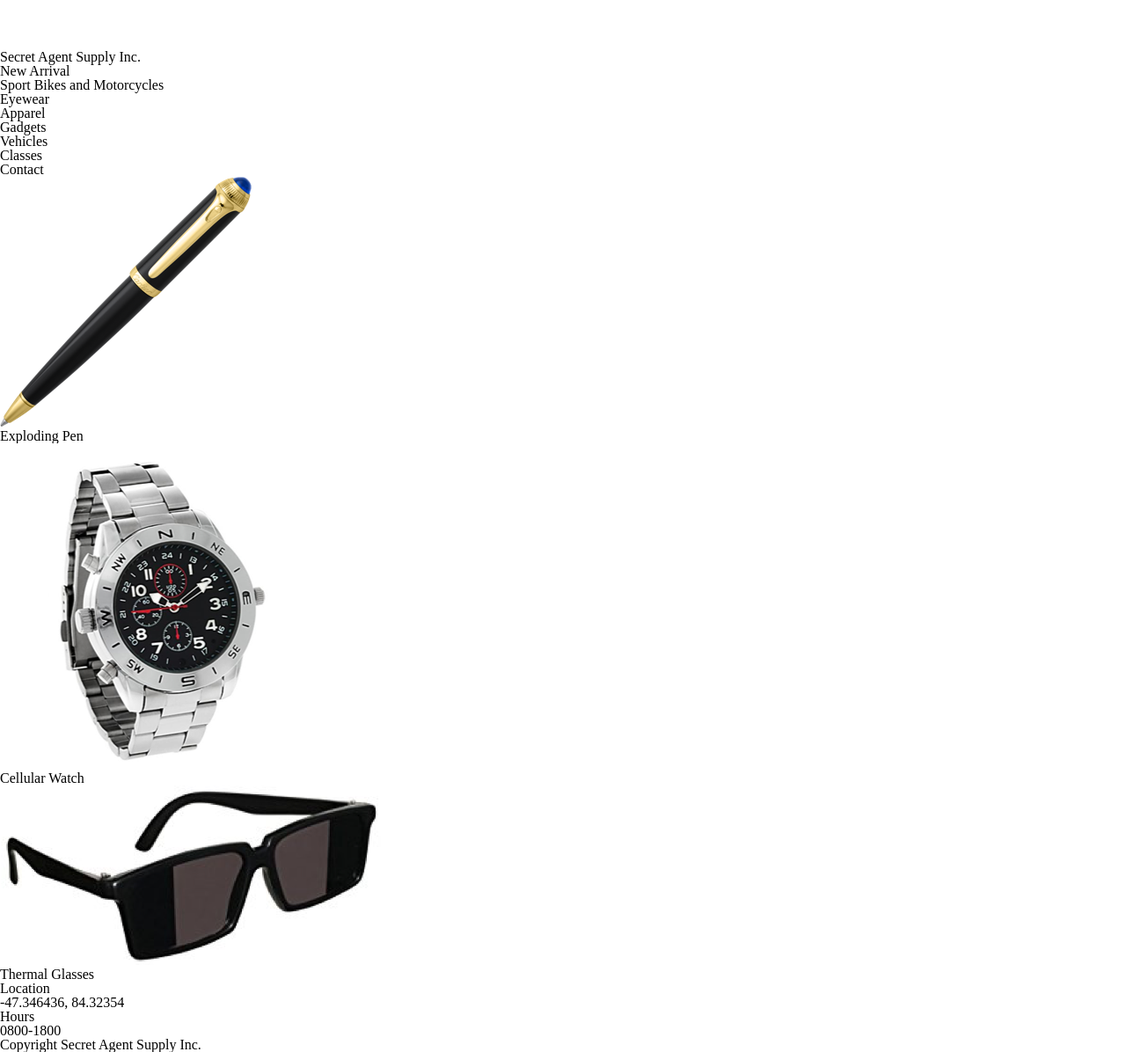
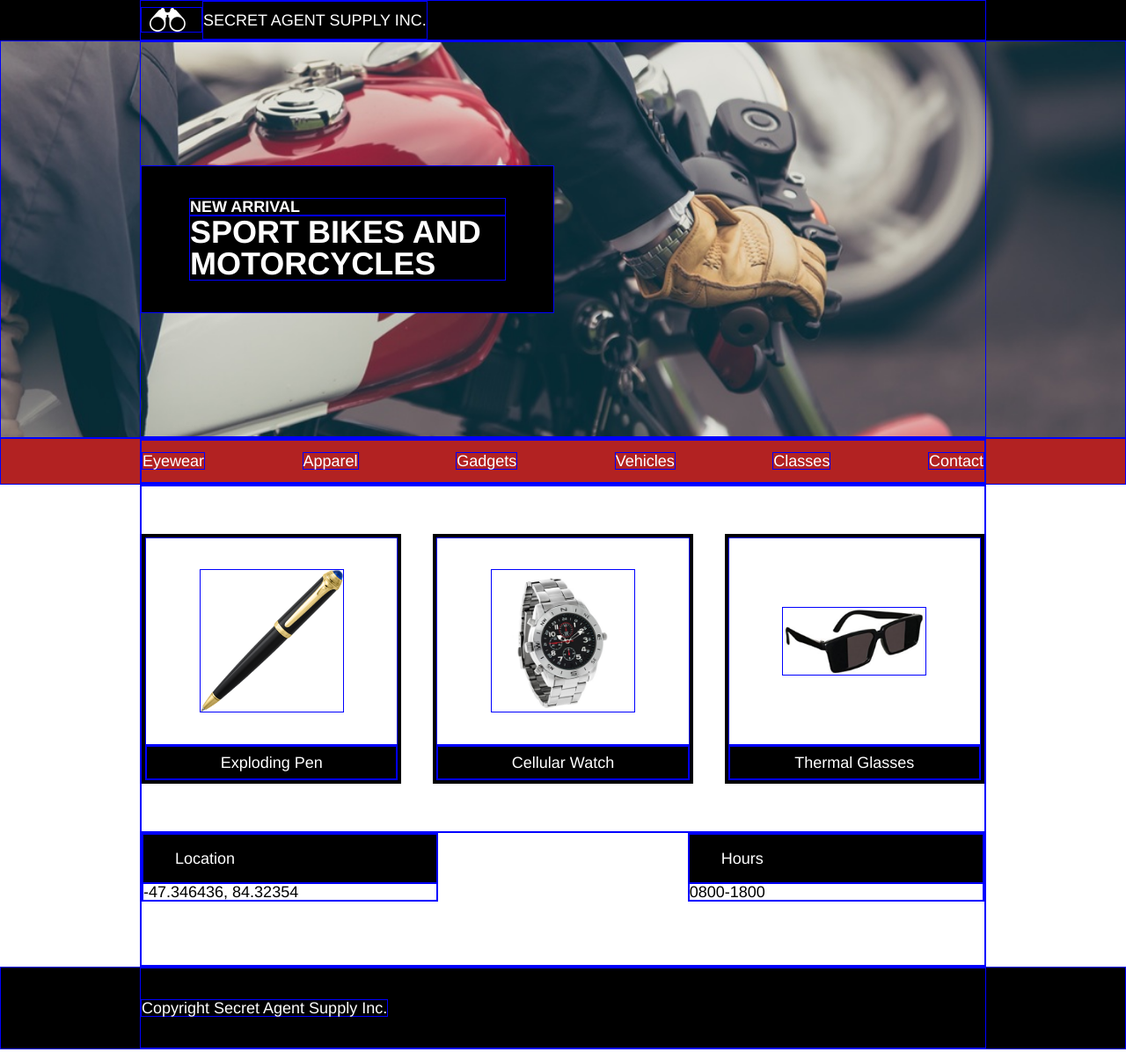
Before and after one commit to Zwartemis/SecretAgentSupply, a plain HTML site: page index.html in a window 1280 px wide. Shown: the whole page at 88% size. Drawn offline with Linux system fonts and the light colour scheme.

Commit message:
Built CSS structure for desktop view.

```diff
--- a/index.html
+++ b/index.html
@@ -7,19 +7,27 @@
     </hgroup>
   </head>
   <body>
+<!--Header section-->
     <header>
-      <img src="./resources/images/logo.png" />
+      <div class="container">
+        <img class="logo" src="./resources/images/logo.png" />
         <p>Secret Agent Supply Inc.</p>
+      </div>
     </header>
 
 <!--Hero section-->
+      <div class="hero">
+        <div class="container">
           <div class="new-arrivals">
             <p>New Arrival</p>
             <h2>Sport Bikes and Motorcycles</h2>
           </div>
+        </div>
+      </div>
 
 <!--Navigation bar-->
       <nav>
+        <div class="container">
           <ul>
             <li>Eyewear</li>
             <li>Apparel</li>
@@ -27,40 +35,58 @@
             <li>Vehicles</li>
             <li>Classes</li>
             <li>Contact</li>
-      <ul>
+          </ul>
+        </div>
       </nav>
 
 <!--Main content section-->
+      <div class="container">
         <div class="products-section">
           <div class="item">
+            <div class="img">
               <img src="./resources/images/pen.png" />
+            </div>
+            <div class="description">
               <p>Exploding Pen</p>
             </div>
+          </div>
           <div class="item">
+            <div class="img">
               <img src="./resources/images/watch.png" />
+            </div>
+            <div class="description">
               <p>Cellular Watch</p>
             </div>
+          </div>
           <div class="item">
+            <div class="img">
               <img src="./resources/images/glasses.png" />
+            </div>
+            <div class="description">
               <p>Thermal Glasses</p>
+            </div>
           </div>
         </div>
 
 <!--Store info section-->
         <div class="info-section">
           <div class="item">
-        <p>Location</p>
+            <h3>Location</h3>
             <p>-47.346436, 84.32354</p>
           </div>
           <div class="item">
-        <p>Hours</p>
+            <h3>Hours</h3>
             <p>0800-1800</p>
+          </div>
         </div>
       </div>
 
 <!--Footer section-->
       <footer>
+        <div class="container">
           <p>Copyright Secret Agent Supply Inc.</p>
+        </div>
       </footer>
+    </div>
   </body>
 </html>
--- a/resources/css/style.css
+++ b/resources/css/style.css
@@ -0,0 +1,171 @@
+/* Delete before publishing */
+
+div, nav, span, footer, h2, h3, h4, h5, p, li, ul,ol, img {
+ border: 1px solid blue;
+}
+
+/*Delete above here before publishing */
+
+/* Basic structure */
+
+html {
+  font-size: 18px;
+}
+
+body {
+  font-family: Helvetica, sans-serif;
+}
+
+.container {
+  max-width: 960px;
+  margin: 0 auto;
+}
+
+/* Header Section */
+
+header {
+  font-size: 1rem;
+  color: white;
+  background-color: black;
+  text-transform: uppercase;
+}
+
+header p {
+  padding: 0.66rem 0;
+}
+
+header .container {
+  display: flex;
+}
+
+.logo {
+  height: 1.5rem;
+  width: auto;
+  padding-right: 1rem;
+  padding-left: 0.5rem;
+  margin-top: auto;
+  margin-bottom: auto;
+}
+
+/* Hero section main display */
+
+.hero {
+  display: flex;
+  background-image: url('../images/moto.jpeg');
+  background-position: center;
+  background-size: cover;
+  height: 25rem;
+}
+
+.hero .container {
+  display: flex;
+  width: 960px;
+}
+
+.new-arrivals {
+  width: 20rem;
+  background-color: black;
+  color: white;
+  font-weight: bold;
+  text-transform: uppercase;
+  padding: 2rem 3rem;
+  margin: auto 0;
+}
+
+.new-arrivals p {
+  font-size: 1rem;
+}
+
+.new-arrivals h2 {
+  font-size: 2rem;
+}
+
+/* Navigation bar */
+
+nav {
+  background-color: firebrick;
+}
+
+ul {
+  display: flex;
+  justify-content: space-between;
+}
+
+li {
+  margin-top: 0.75rem;
+  margin-bottom: 0.75rem;
+  color: white;
+}
+
+/* Main content - Products */
+
+.products-section {
+  display: flex;
+  justify-content: space-between;
+  padding: 0;
+}
+
+.products-section .item {
+  border: 4px solid black;
+  margin: 3rem 0;
+}
+
+.item {
+  display: flex;
+  flex-flow: column;
+  width: 30%;
+}
+
+.img {
+  display: flex;
+  justify-content: center;
+  align-items: center;
+  height: 9rem;
+  padding: 2rem 0;
+}
+
+.img img {
+  max-width: 9rem;
+  max-height: 9rem;
+}
+
+.description p {
+  display: block;
+  text-align: center;
+  padding: 0.5rem 0;
+  background-color: black;
+  color: white;
+}
+
+/* Main content - Info section */
+
+.info-section {
+  display: flex;
+  justify-content: space-between;
+}
+
+.info-section .item {
+  width: 35%;
+  margin-bottom: 4rem;
+}
+
+.info-section h3 {
+  display: block;
+  text-align: left;
+  background-color: black;
+  color: white;
+  padding: 1rem 2rem;
+}
+
+/* Footer section */
+
+footer{
+  background-color: black;
+  color: white;
+}
+
+footer .container {
+  display: flex;
+  align-items: center;
+  height: 5rem;
+}
```
Lines whose indentation alone changed are shown as unchanged.
